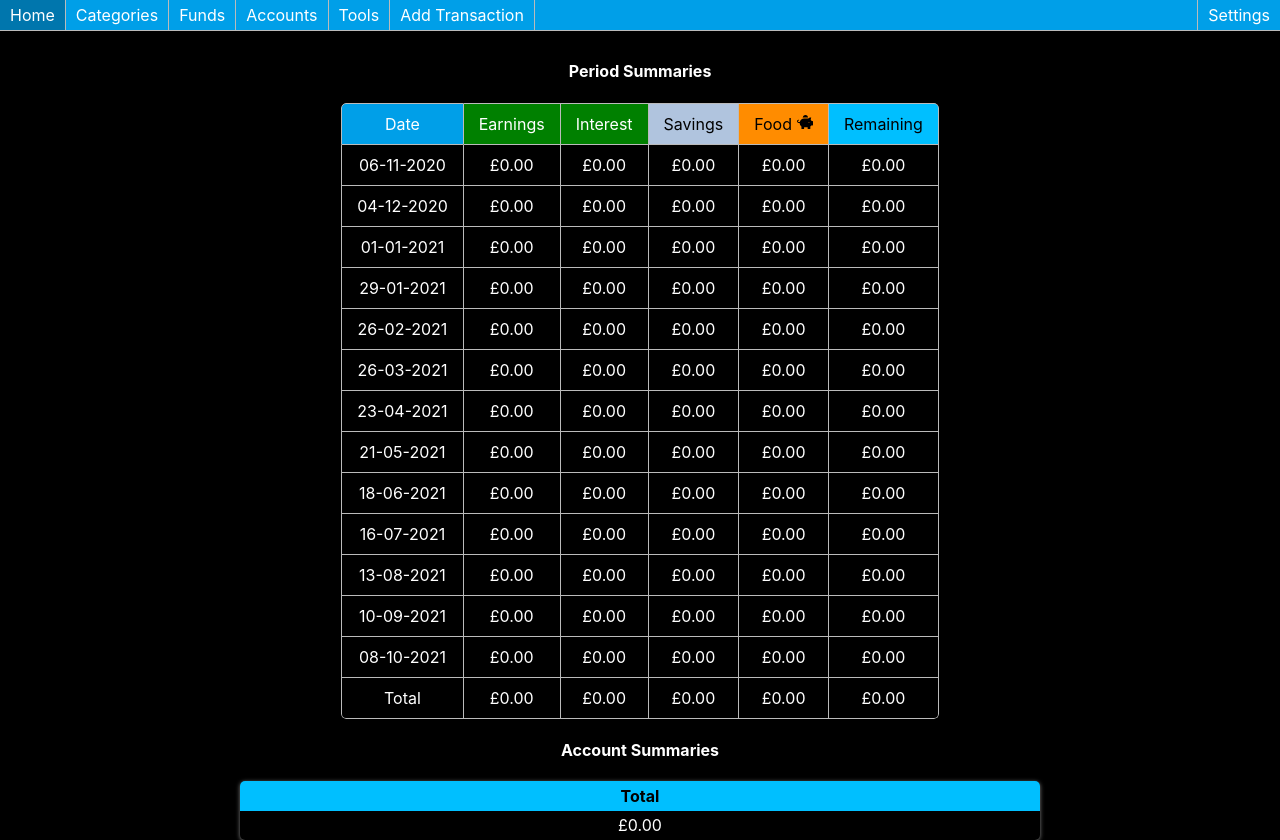
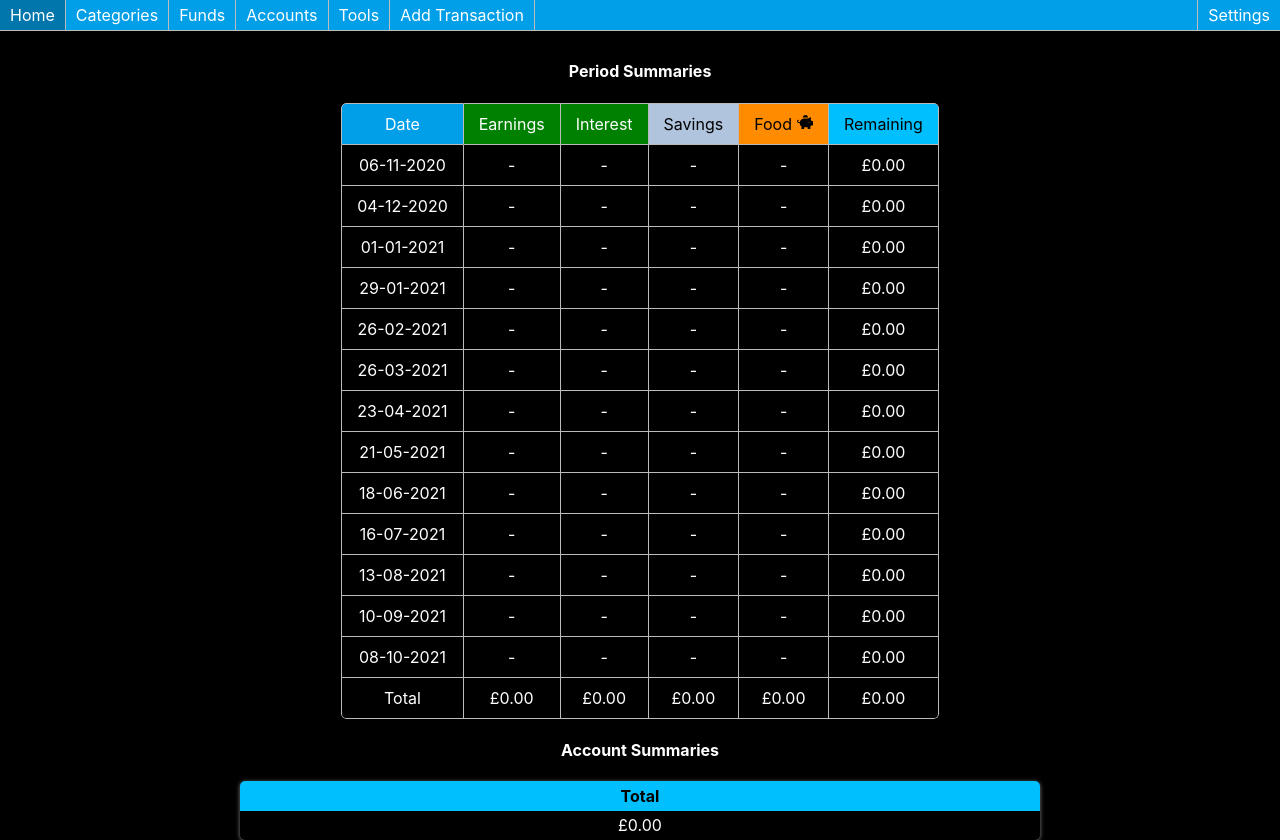
Before and after one commit to Vyper248/budget-app, a React (Create React App) app: page / in a window 1280 px wide. Built offline with nearby package versions, Linux system fonts and the light colour scheme.

Commit message:
Changed to show - instead of £0.00 on summary table.

```diff
--- a/src/containers/SummaryTables.js
+++ b/src/containers/SummaryTables.js
@@ -206,7 +206,7 @@ const SummaryTables = () => {
 
 const getAmount = (rows, date, name) => {
     let valueObj = rows[date][name];
-    if (valueObj === undefined) return '£0.00';
+    if (valueObj === undefined) return ' - ';
     return parseCurrency(valueObj.amount);
 }
 
```
